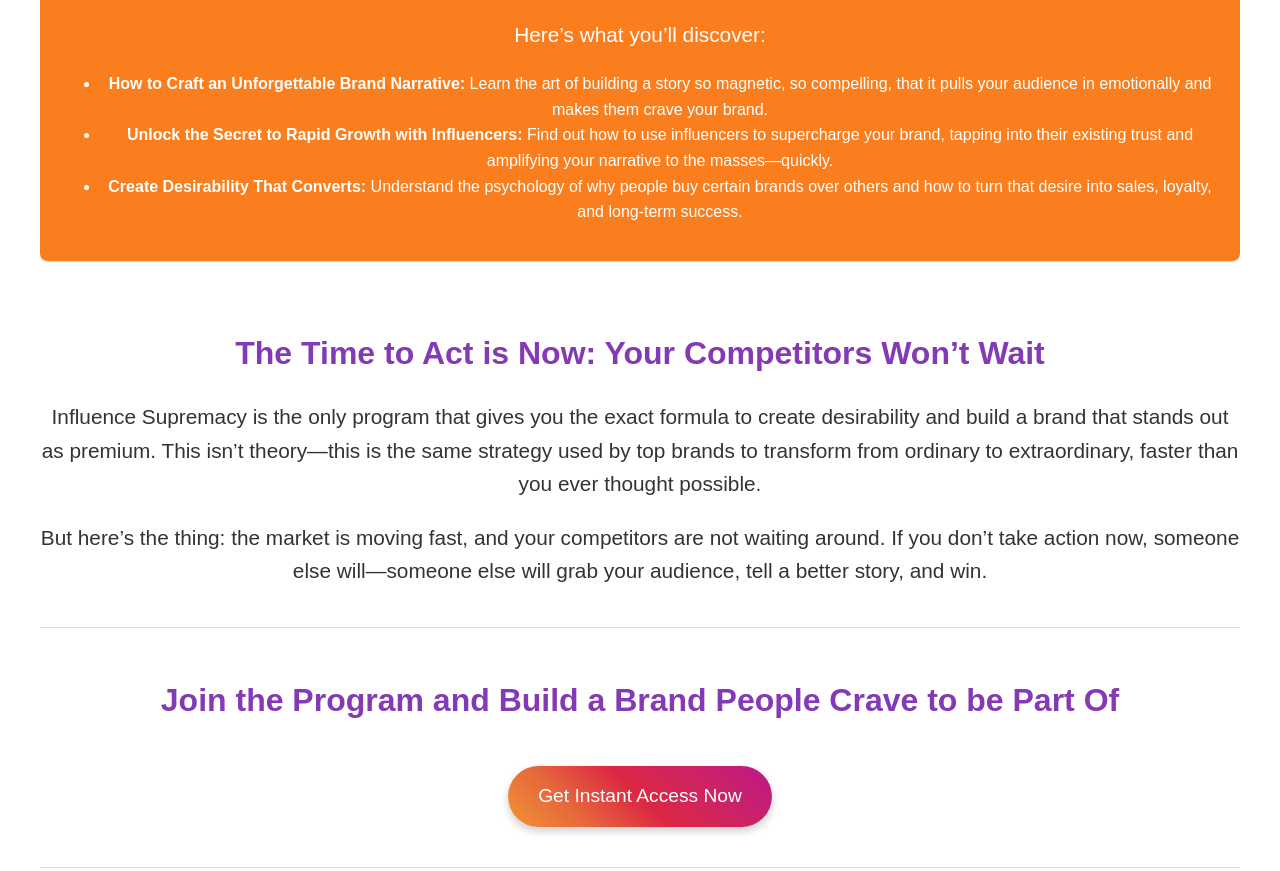
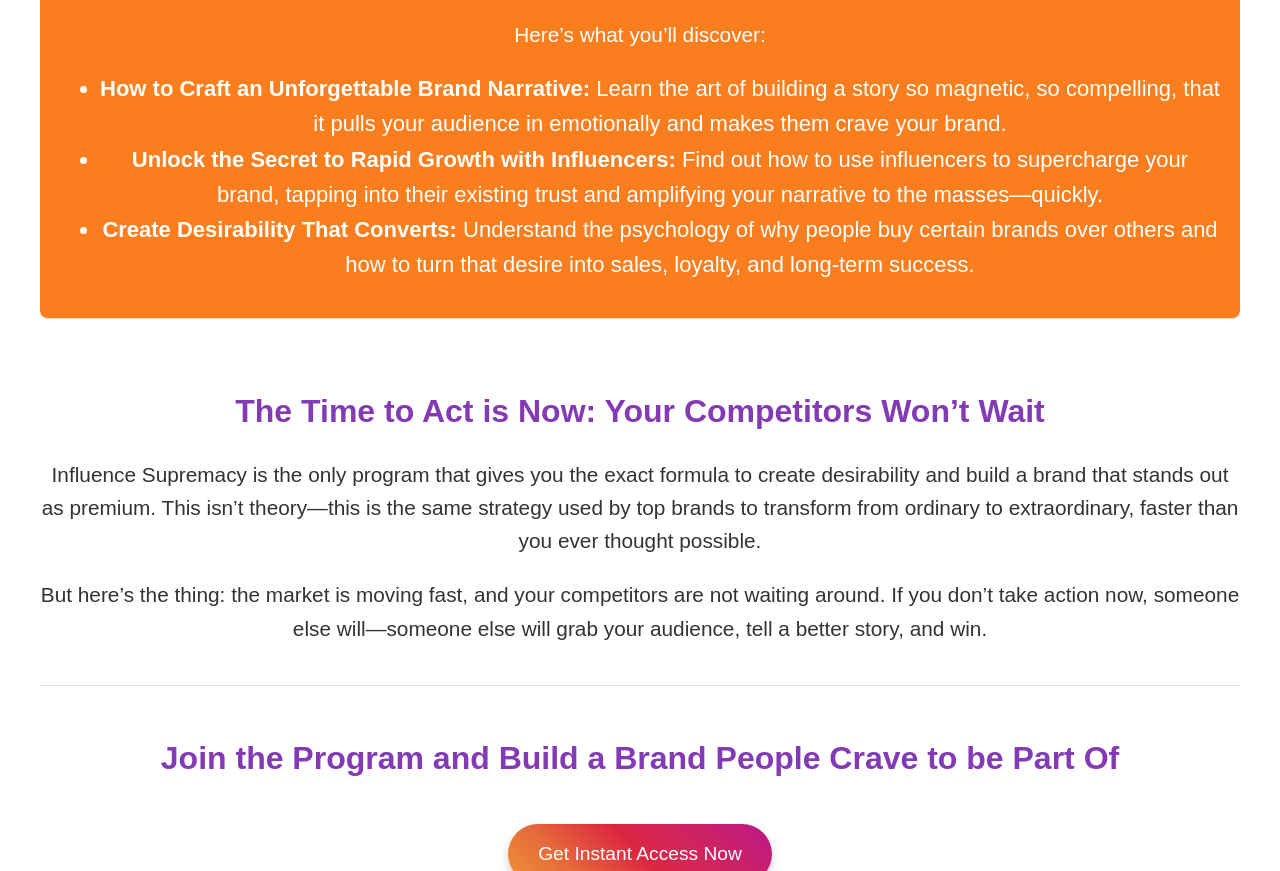
Before and after one commit to Amrits78/influence, a plain HTML site: page index.html in a window 1280 px wide. Shown: the part 1875-2746 px from the top of the page. Drawn offline with Linux system fonts and the light colour scheme.

Commit message:
Update index.html

```diff
--- a/index.html
+++ b/index.html
@@ -101,7 +101,7 @@
         }
 
         li {
-        font size: 22px;
+        font-size: 22px;
         }
 
 
```
